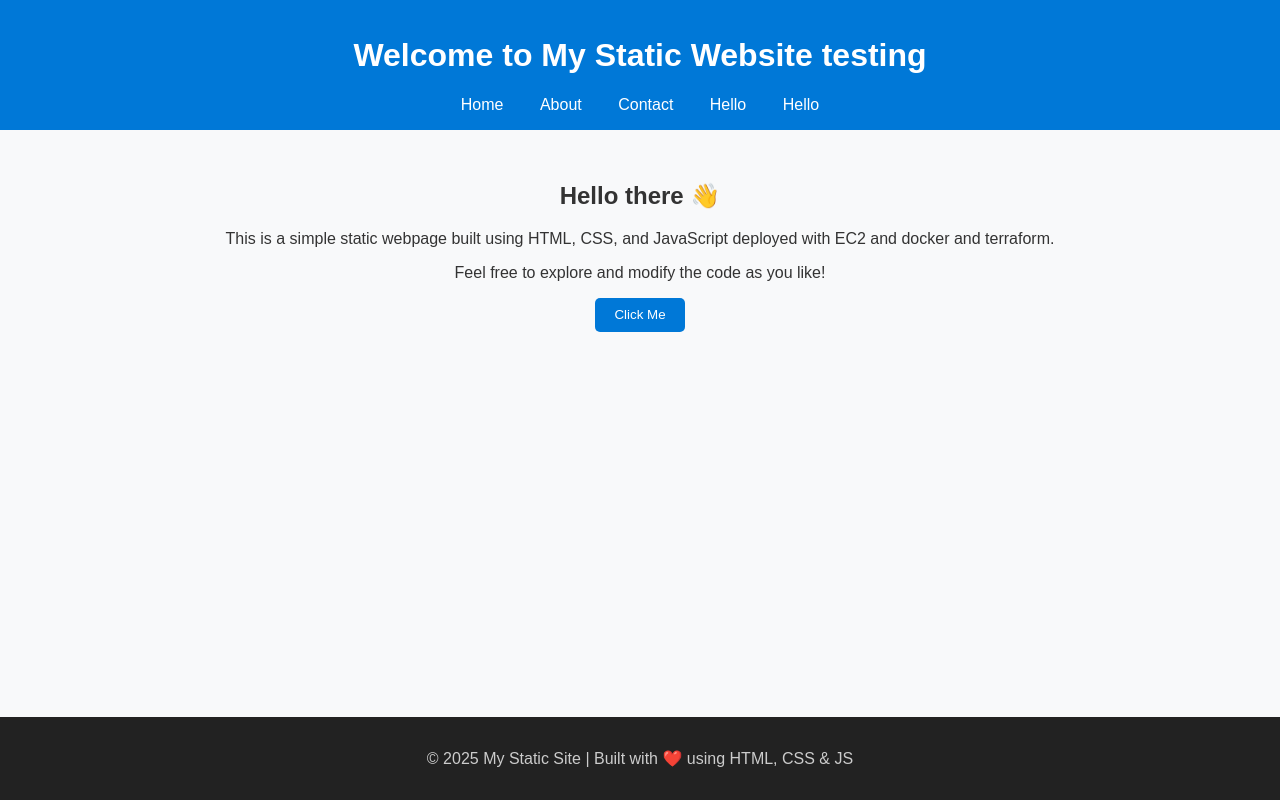
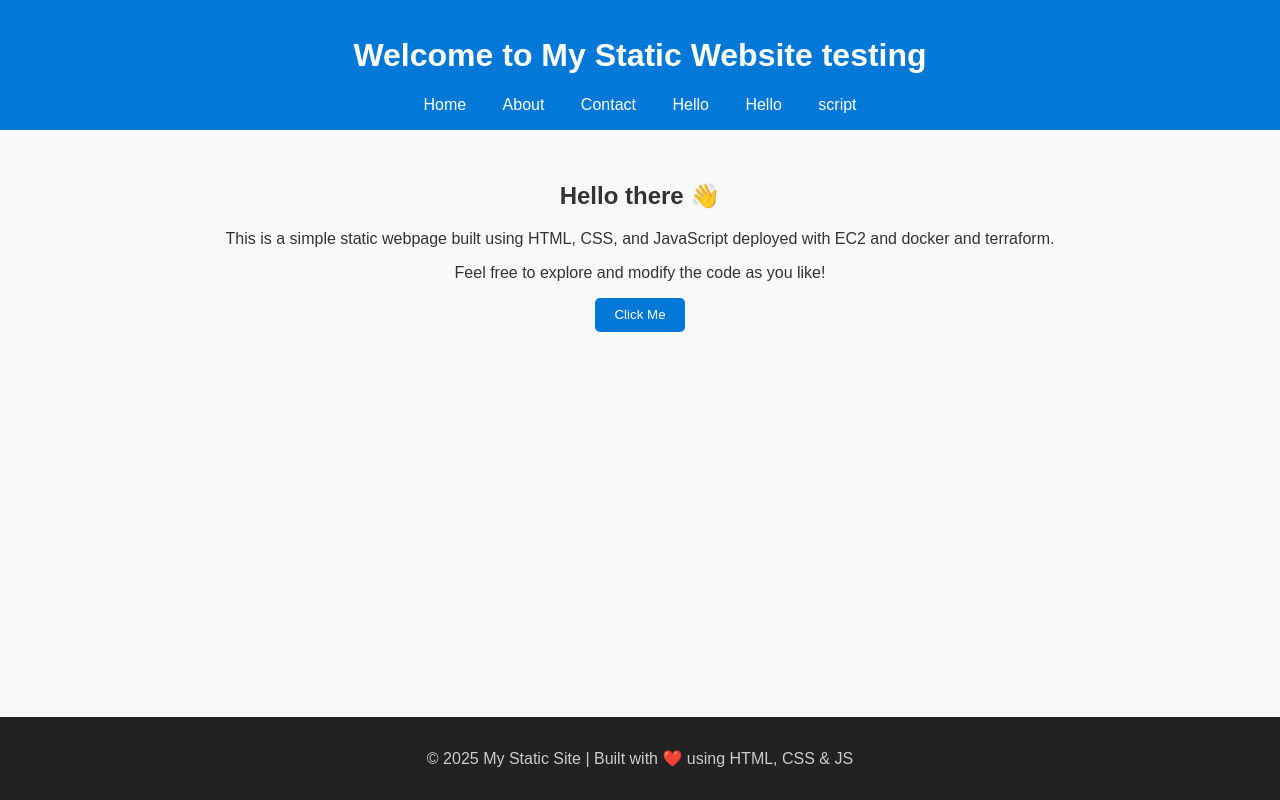
Before and after one commit to Ayush20076564/static-web-docker, a plain HTML site: page docker/index.html in a window 1280 px wide. Drawn offline with Linux system fonts and the light colour scheme.

Commit message:
New Changes

```diff
--- a/docker/index.html
+++ b/docker/index.html
@@ -15,6 +15,7 @@
       <a href="#">Contact</a>
       <a href="X"> Hello</a>
       <a href="helloworld"> Hello</a>
+      <a href ="script">script</a>
     </nav>
   </header>
 
```
